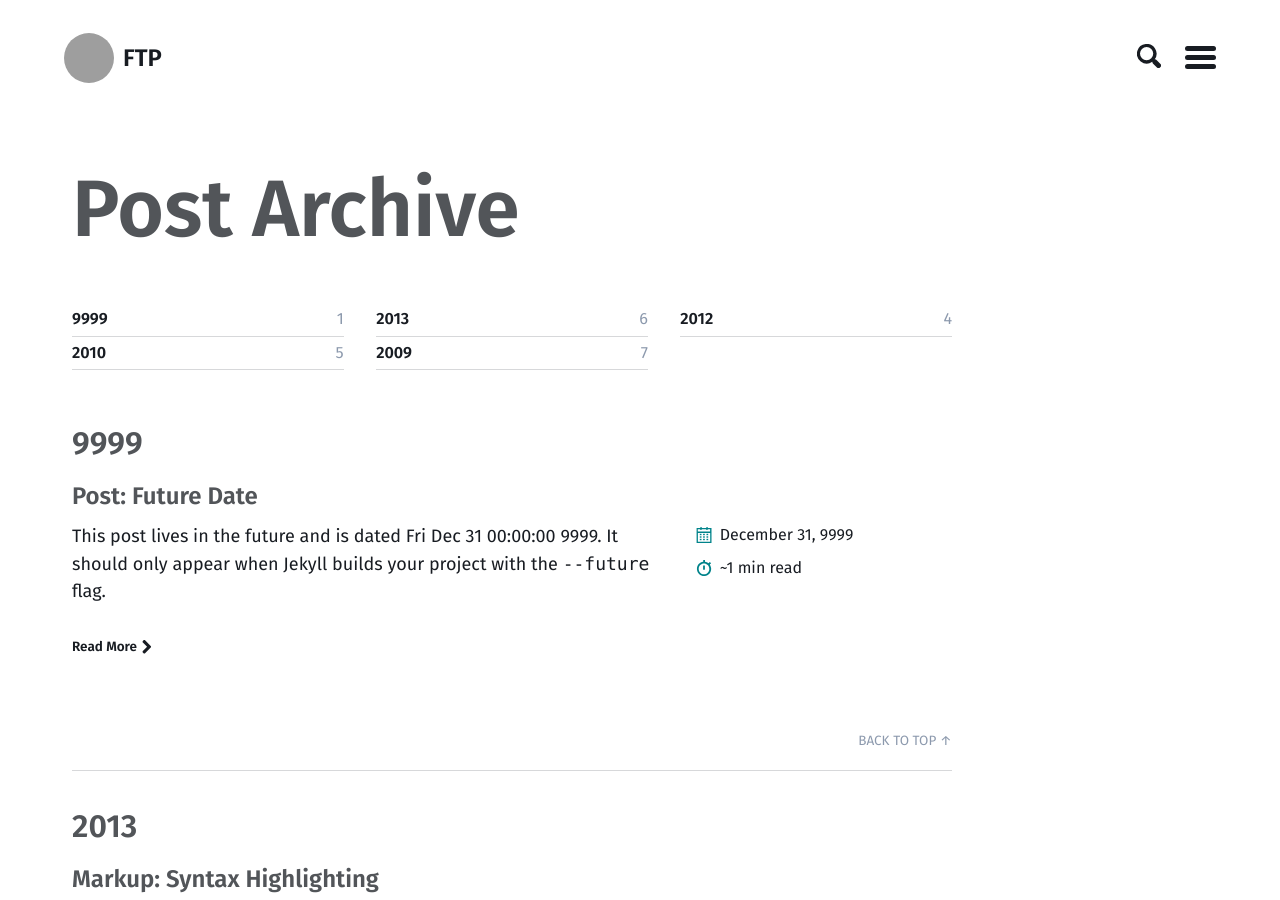
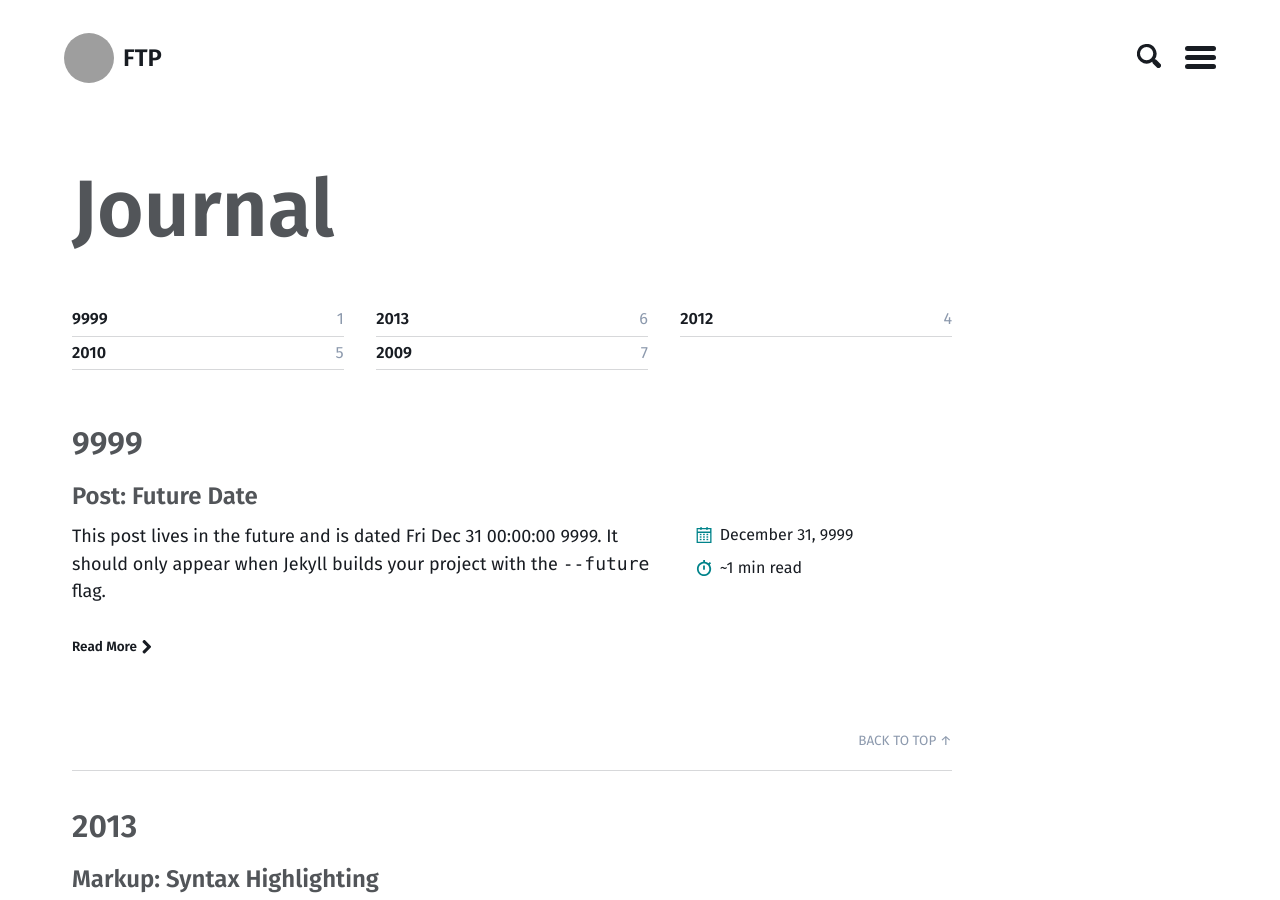
Before and after one commit to sunbliss/jekyll-ftp, a Jekyll site: the page built from posts.md, in a window 1280 px wide and 900 px high. Built offline with Jekyll 4.4.1, drawn with Linux system fonts in a browser that asks for light colours; comment, search, counter and statistics services are not loaded; grey boxes are pictures that could not be loaded.

Commit message:
Update posts.md

```diff
--- a/posts.md
+++ b/posts.md
@@ -1,6 +1,6 @@
 ---
-title: Post Archive
+title: Journal
 layout: posts
-permalink: /posts/
+permalink: /journal/
 entries_layout: list
 ---
```
